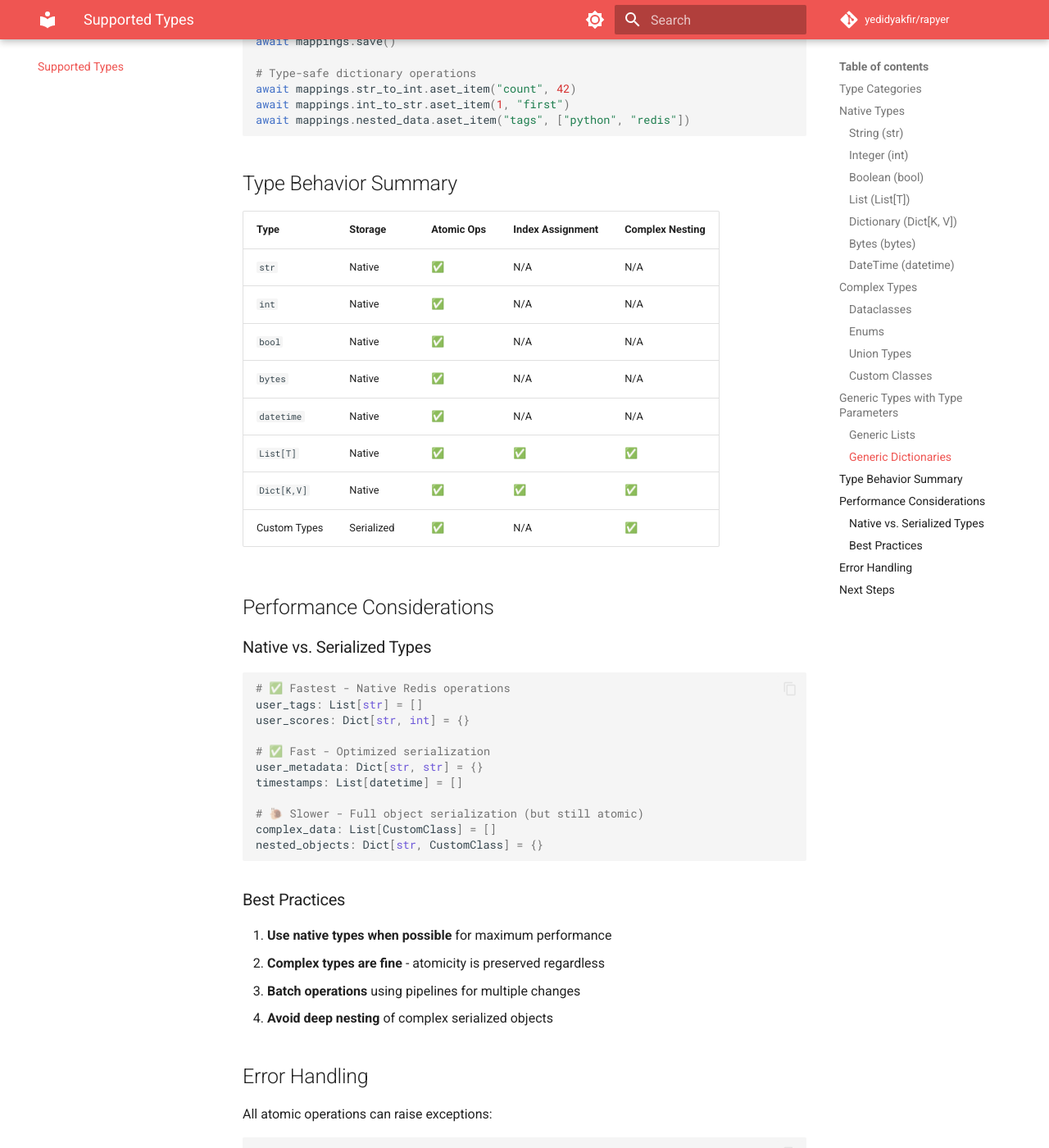
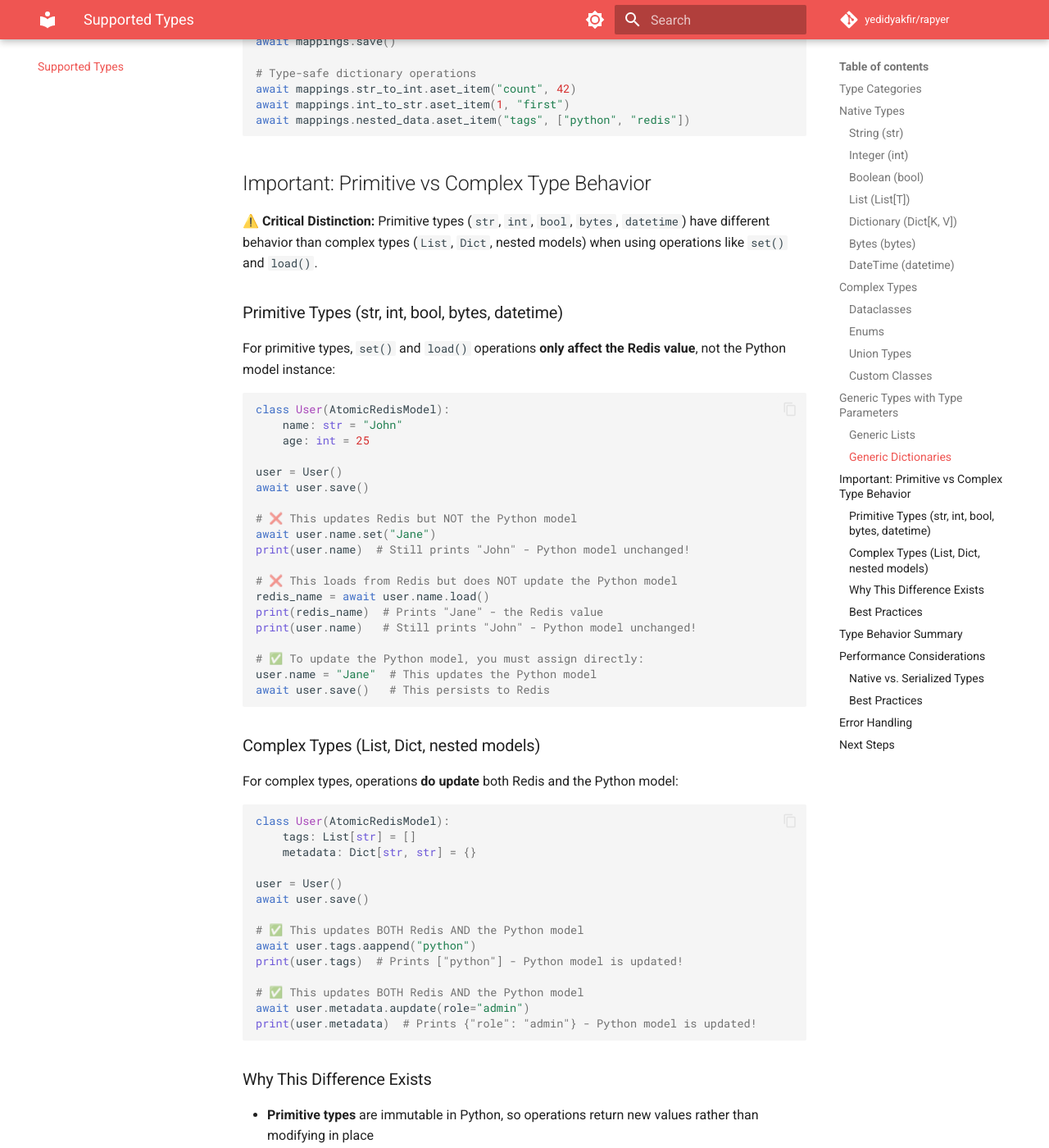
Before and after one commit to yedidyakfir/rapyer, an MkDocs documentation site: the page built from docs/supported-types.md, in a window 1280 px wide and 1400 px high, scrolled down 6374 px. Shown: the whole window at 82% size. Built offline with MkDocs 1.6.1 and Material for MkDocs 9.7.7, drawn with Linux system fonts in a browser that asks for light colours; comment, search, counter and statistics services are not loaded; some of the changed text lies outside the part shown.

Commit message:
[switch_annotation] - explain the problem with primitives

````diff
--- a/docs/supported-types.md
+++ b/docs/supported-types.md
@@ -332,18 +332,96 @@ await mappings.int_to_str.aset_item(1, "first")
 await mappings.nested_data.aset_item("tags", ["python", "redis"])
 ```
 
+## Important: Primitive vs Complex Type Behavior
+
+**⚠️ Critical Distinction:** Primitive types (`str`, `int`, `bool`, `bytes`, `datetime`) have different behavior than complex types (`List`, `Dict`, nested models) when using operations like `set()` and `load()`.
+
+### Primitive Types (str, int, bool, bytes, datetime)
+
+For primitive types, `set()` and `load()` operations **only affect the Redis value**, not the Python model instance:
+
+```python
+class User(AtomicRedisModel):
+    name: str = "John"
+    age: int = 25
+
+user = User()
+await user.save()
+
+# ❌ This updates Redis but NOT the Python model
+await user.name.set("Jane")
+print(user.name)  # Still prints "John" - Python model unchanged!
+
+# ❌ This loads from Redis but does NOT update the Python model
+redis_name = await user.name.load()
+print(redis_name)  # Prints "Jane" - the Redis value
+print(user.name)   # Still prints "John" - Python model unchanged!
+
+# ✅ To update the Python model, you must assign directly:
+user.name = "Jane"  # This updates the Python model
+await user.save()   # This persists to Redis
+```
+
+### Complex Types (List, Dict, nested models)
+
+For complex types, operations **do update** both Redis and the Python model:
+
+```python
+class User(AtomicRedisModel):
+    tags: List[str] = []
+    metadata: Dict[str, str] = {}
+
+user = User()
+await user.save()
+
+# ✅ This updates BOTH Redis AND the Python model
+await user.tags.aappend("python")
+print(user.tags)  # Prints ["python"] - Python model is updated!
+
+# ✅ This updates BOTH Redis AND the Python model
+await user.metadata.aupdate(role="admin")
+print(user.metadata)  # Prints {"role": "admin"} - Python model is updated!
+```
+
+### Why This Difference Exists
+
+- **Primitive types** are immutable in Python, so operations return new values rather than modifying in place
+- **Complex types** (lists, dicts) are mutable and can be modified in place, maintaining reference consistency
+- **Nested models** inherit the behavior of complex types
+
+### Best Practices
+
+1. **For primitive types**: Use direct assignment to update the Python model, then save:
+   ```python
+   user.name = "New Name"  # Updates Python model
+   await user.save()       # Persists to Redis
+   ```
+
+2. **For complex types**: Use atomic operations which update both:
+   ```python
+   await user.tags.aappend("new_tag")        # Updates both
+   await user.metadata.aupdate(key="value")  # Updates both
+   ```
+
+3. **To sync primitive types from Redis**:
+   ```python
+   await user.load()  # Loads ALL fields from Redis to Python model
+   ```
+
 ## Type Behavior Summary
 
-| Type | Storage | Atomic Ops | Index Assignment | Complex Nesting |
-|------|---------|------------|------------------|-----------------|
-| `str` | Native | ✅ | N/A | N/A |
-| `int` | Native | ✅ | N/A | N/A |
-| `bool` | Native | ✅ | N/A | N/A |
-| `bytes` | Native | ✅ | N/A | N/A |
-| `datetime` | Native | ✅ | N/A | N/A |
-| `List[T]` | Native | ✅ | ✅ | ✅ |
-| `Dict[K,V]` | Native | ✅ | ✅ | ✅ |
-| Custom Types | Serialized | ✅ | N/A | ✅ |
+| Type | Storage | Atomic Ops | Index Assignment | Complex Nesting | Model Update |
+|------|---------|------------|------------------|-----------------|--------------|
+| `str` | Native | ✅ | N/A | N/A | Redis only* |
+| `int` | Native | ✅ | N/A | N/A | Redis only* |
+| `bool` | Native | ✅ | N/A | N/A | Redis only* |
+| `bytes` | Native | ✅ | N/A | N/A | Redis only* |
+| `datetime` | Native | ✅ | N/A | N/A | Redis only* |
+| `List[T]` | Native | ✅ | ✅ | ✅ | Both |
+| `Dict[K,V]` | Native | ✅ | ✅ | ✅ | Both |
+| Custom Types | Serialized | ✅ | N/A | ✅ | Redis only* |
+
+*\* Use `model.load()` to sync primitive types from Redis to Python model*
 
 ## Performance Considerations
 
````
